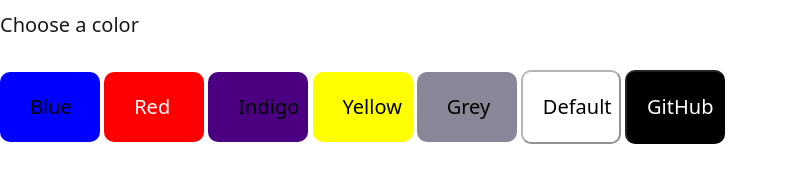
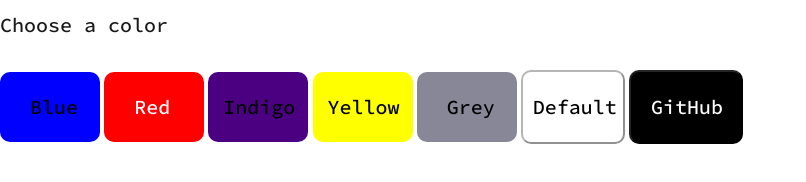
Before and after one commit to umidkhan/JavaScript_DOM, a plain HTML site: page index.html in a window 1280 px wide. Shown: the whole page, without its empty margins (0-806 px from the left). Drawn offline with nearby package versions, Linux system fonts and the light colour scheme.

Commit message:
Developer

```diff
--- a/style.css
+++ b/style.css
@@ -1,8 +1,20 @@
+
+@import url('https://fonts.googleapis.com/css2?family=Source+Code+Pro:wght@500&display=swap');
+
+body {
+    font-family: 'Source Code Pro', monospace;
+}
+
 .navbar {
     margin-bottom: 20px;
 }
 
+span {
+    font-family: 'Source Code Pro', monospace;
+}
+
 .blue {
+    font-family: 'Source Code Pro', monospace;
     width: 100px;
     padding-top: 20px;
     padding-bottom: 20px;
@@ -15,6 +27,7 @@
 }
 
 .red {
+    font-family: 'Source Code Pro', monospace;
     width: 100px;
     padding-top: 20px;
     padding-bottom: 20px;
@@ -28,10 +41,11 @@
 }
 
 .indigo {
+    font-family: 'Source Code Pro', monospace;
     width: 100px;
     padding-top: 20px;
     padding-bottom: 20px;
-    padding-left: 30px;
+    padding-left: 15px;
     padding-right: 40px;
     background-color: indigo;
     border: none;
@@ -40,10 +54,11 @@
 }
 
 .yellow {
+    font-family: 'Source Code Pro', monospace;
     width: 100px;
     padding-top: 20px;
     padding-bottom: 20px;
-    padding-left: 30px;
+    padding-left: 15px;
     padding-right: 40px;
     background-color: yellow;
     border: none;
@@ -52,11 +67,12 @@
 }
 
 .grey {
+    font-family: 'Source Code Pro', monospace;
     width: 100px;
     padding-top: 20px;
     padding-bottom: 20px;
     padding-left: 30px;
-    padding-right: 40px;
+    padding-right: 60px;
     background: rgb(136,135,152);
     background: linear-gradient(90deg, rgba(136,135,152,1) 0%, rgba(136,135,152,1) 0%);
     border: none;
@@ -65,11 +81,12 @@
 }
 
 .default {
+    font-family: 'Source Code Pro', monospace;
     width: 100px;
     padding-top: 20px;
     padding-bottom: 20px;
-    padding-left: 20px;
-    padding-right: 40px;
+    padding-left: 10px;
+    padding-right: 90px;
     background-color: white;
     border-color: rgba(0, 0, 0, 0.432);
     border-radius: 10px;
@@ -77,19 +94,20 @@
 }
 
 .other {
+    font-family: 'Source Code Pro', monospace;
     width: 100px;
     padding-top: 20px;
     padding-bottom: 20px;
     padding-left: 20px;
-    padding-right: 40px;
+    padding-right: 90px;
     background-color: black;
-
     border-color: rgba(0, 0, 0, 0.432);
     border-radius: 10px;
     font-size: 20px;
 }
 
 .link {
+    font-family: 'Source Code Pro', monospace;
     text-decoration: none;
     color: white;
 }
```
